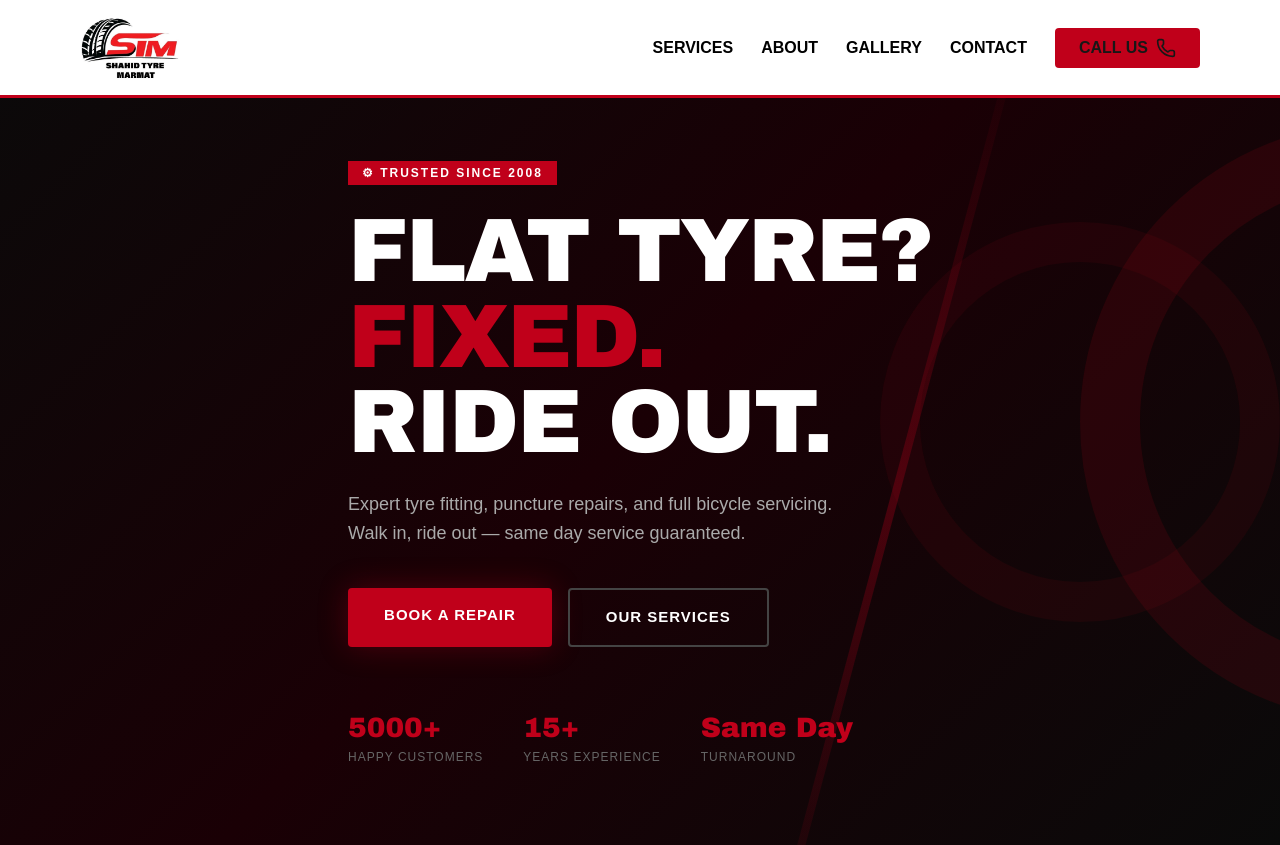
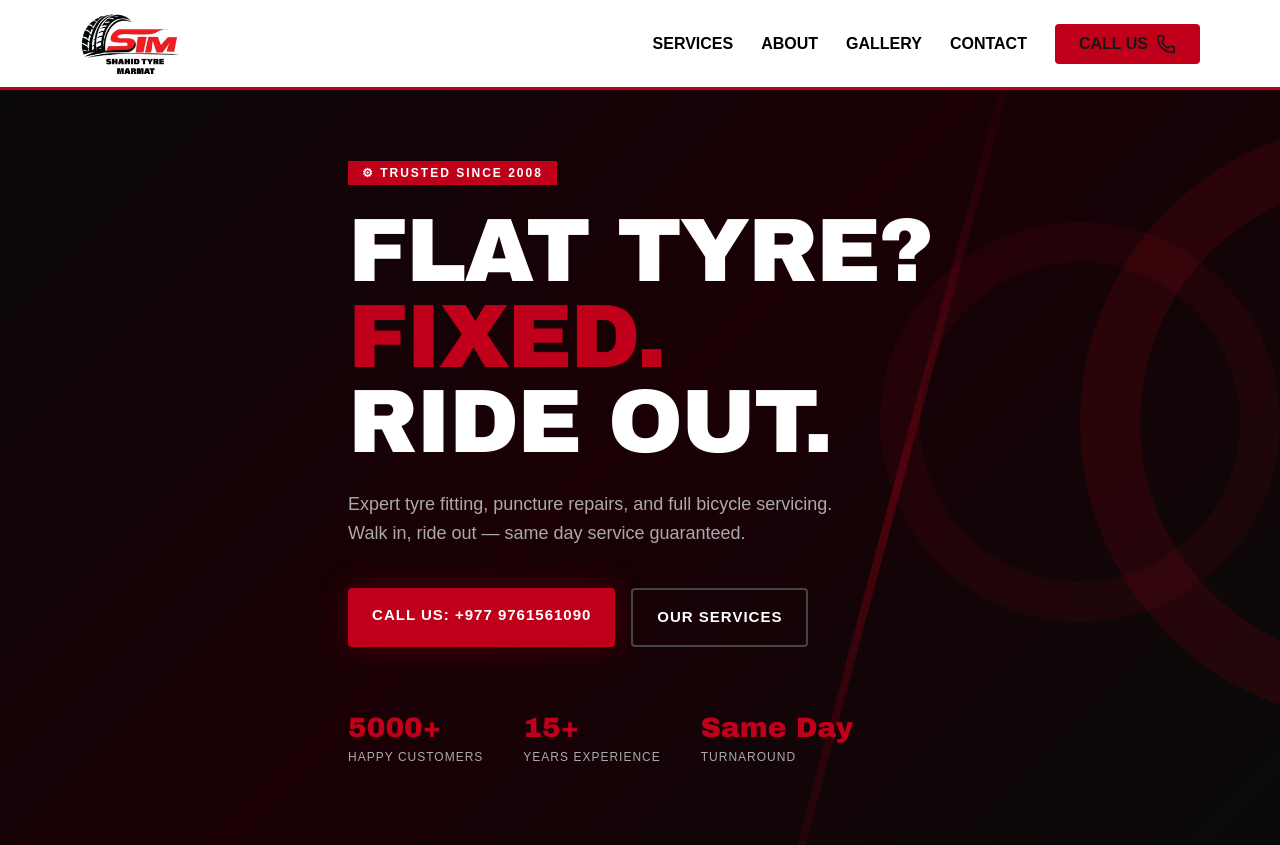
Before and after one commit to ayush236/shahil-website, a Next.js app: page / in a window 1280 px wide. Built offline with nearby package versions, Linux system fonts and the light colour scheme.

Commit message:
Fixed Navbar and Hero components

```diff
--- a/app/components/Hero.jsx
+++ b/app/components/Hero.jsx
@@ -42,14 +42,14 @@ const Hero = () => {
 
                 <div className="flex gap-4 flex-wrap">
                     <a
-                        href="#contact"
-                        className="bg-[#c0001a] text-white px-9 py-4 no-underline text-[15px] font-black tracking-[1px] uppercase rounded transition-all duration-200 shadow-[0_0_30px_rgba(192,0,26,0.3)] hover:bg-[#e8001f] hover:shadow-[0_0_40px_rgba(232,0,31,0.5)]"
+                        href="https://wa.me/9761560190" target='_blank'
+                        className="bg-[#c0001a] text-white px-6 py-4 no-underline text-[15px] font-black tracking-[1px] uppercase rounded transition-all duration-200 shadow-[0_0_30px_rgba(192,0,26,0.3)] hover:bg-[#e8001f] hover:shadow-[0_0_40px_rgba(232,0,31,0.5)]"
                     >
-                        Book a Repair
+                        Call us: +977 9761561090
                     </a>
                     <a
-                        href="#services"
-                        className="border-2 border-[#444] text-white px-9 py-4 no-underline text-[15px] font-black tracking-[1px] uppercase rounded transition-all duration-200 hover:border-[#c0001a] hover:text-[#c0001a]"
+                        href="/services"
+                        className="border-2 border-[#444] text-white px-6 py-4 no-underline text-[15px] font-black tracking-[1px] uppercase rounded transition-all duration-200 hover:border-[#c0001a] hover:text-[#c0001a]"
                     >
                         Our Services
                     </a>
@@ -59,7 +59,7 @@ const Hero = () => {
                     {[["5000+", "Happy Customers"], ["15+", "Years Experience"], ["Same Day", "Turnaround"]].map(([num, label]) => (
                         <div key={label}>
                             <div className="text-[28px] font-black text-[#c0001a]" style={{ fontFamily: "'Arial Black', sans-serif" }}>{num}</div>
-                            <div className="text-xs text-[#666] tracking-[1px] uppercase" style={{ fontFamily: "Arial, sans-serif" }}>{label}</div>
+                            <div className="text-xs text-[#aaa] tracking-[1px] uppercase" style={{ fontFamily: "Arial, sans-serif" }}>{label}</div>
                         </div>
                     ))}
                 </div>
--- a/app/components/Navbar.jsx
+++ b/app/components/Navbar.jsx
@@ -37,7 +37,7 @@ const Navbar = () => {
                 borderBottom: "3px solid #c0001a"
             }}
         >
-            <div className='flex items-center justify-between py-4 px-20'>
+            <div className='flex items-center justify-between py-3 px-20'>
                 <Link
                     href="/"
                     className='hover:scale-105 transition-transform'
```
